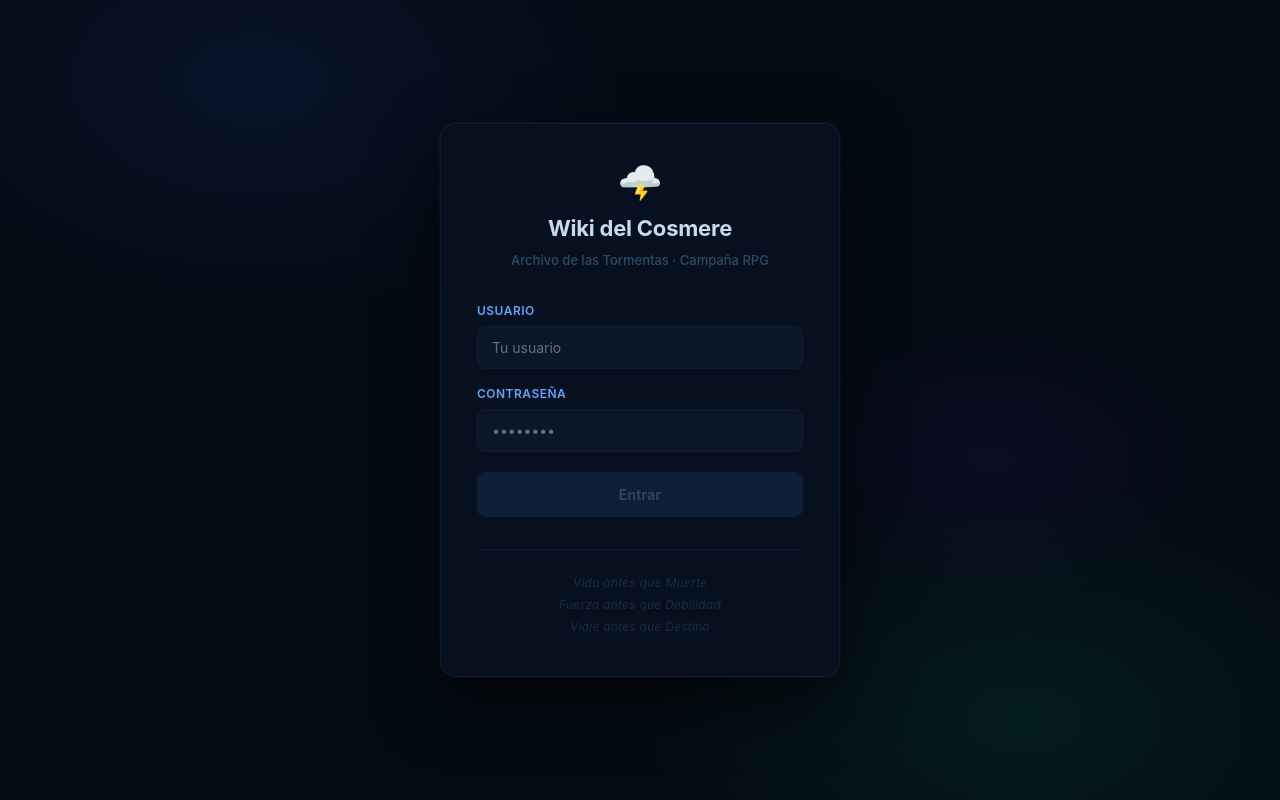
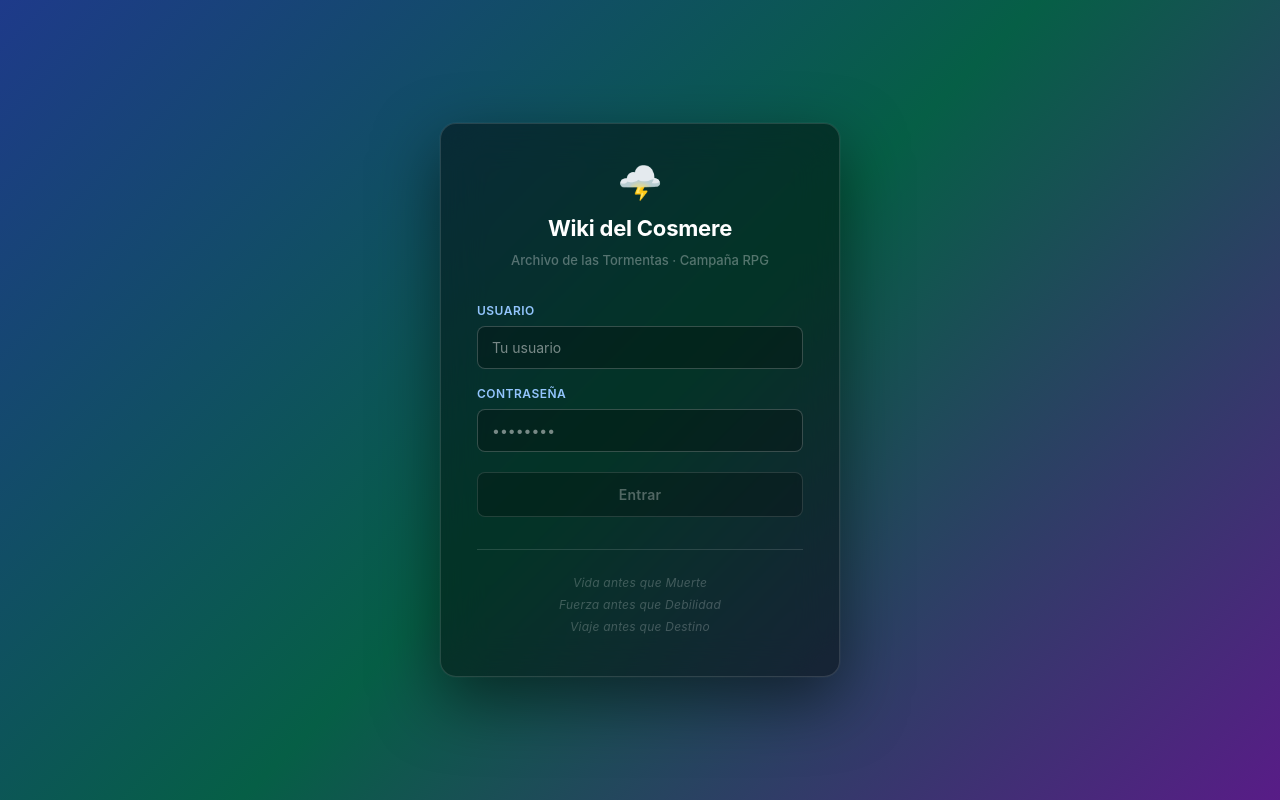
Before and after one commit to AdrianMoraRodriguez/cosmere, a Next.js app: page /login in a window 1280 px wide. Built offline with nearby package versions, Linux system fonts and the light colour scheme.

Commit message:
Temitasss uwu

```diff
--- a/components/WikiLayout.jsx
+++ b/components/WikiLayout.jsx
@@ -1,7 +1,7 @@
 import Link from 'next/link';
 import { useRouter } from 'next/router';
 import { useState, useEffect, useRef } from 'react';
-import { useTheme } from '../hooks/useTheme';
+import { useTheme, THEMES } from '../hooks/useTheme';
 
 // ─── SVG Icons ───────────────────────────────────────────────────────────────
 
@@ -205,7 +205,9 @@ function getUserInitials(username) {
 export default function WikiLayout({ user, indexPages = [], allPages = [], children, searchTerm, onSearch, onLogout }) {
   const router = useRouter();
   const isWikiHome = router.pathname === '/wiki';
-  const { theme, toggle } = useTheme();
+  const { theme, setTheme } = useTheme();
+  const [themeOpen, setThemeOpen] = useState(false);
+  const themeRef = useRef(null);
 
   const mainPages = indexPages.filter(isMainIndexPage);
   const morePages  = indexPages.filter(p => !isMainIndexPage(p));
@@ -215,11 +217,22 @@ export default function WikiLayout({ user, indexPages = [], allPages = [], child
   const [dropdownOpen, setDropdownOpen] = useState(false);
   const searchWrapRef = useRef(null);
 
-  // Close dropdown on click outside
+  // Close search dropdown on click outside
   useEffect(() => {
     const handler = (e) => {
       if (searchWrapRef.current && !searchWrapRef.current.contains(e.target)) {
         setDropdownOpen(false);
+      }
+    };
+    document.addEventListener('mousedown', handler);
+    return () => document.removeEventListener('mousedown', handler);
+  }, []);
+
+  // Close theme dropdown on click outside
+  useEffect(() => {
+    const handler = (e) => {
+      if (themeRef.current && !themeRef.current.contains(e.target)) {
+        setThemeOpen(false);
       }
     };
     document.addEventListener('mousedown', handler);
@@ -461,29 +474,101 @@ export default function WikiLayout({ user, indexPages = [], allPages = [], child
 
           <div style={{ flex: 1 }} />
 
-          {/* Theme toggle */}
+          {/* Theme picker */}
+          <div ref={themeRef} style={{ position: 'relative', flexShrink: 0 }}>
             <button
-            onClick={toggle}
-            title={theme === 'dark' ? 'Cambiar a modo gradiente' : 'Cambiar a modo oscuro'}
+              onClick={() => setThemeOpen(o => !o)}
+              title="Cambiar tema"
               style={{
-              width: '33px', height: '33px',
+                height: '33px',
+                padding: '0 10px 0 6px',
                 borderRadius: '8px',
-              background: 'var(--bg-hover)',
+                background: themeOpen ? 'var(--bg-active)' : 'var(--bg-hover)',
                 border: '1px solid var(--border-input)',
                 color: 'var(--text-2)',
-              fontSize: '16px',
+                fontSize: '12px',
+                fontWeight: '500',
                 cursor: 'pointer',
                 display: 'flex',
                 alignItems: 'center',
-              justifyContent: 'center',
+                gap: '7px',
+                transition: 'background 0.15s',
+              }}
+              onMouseEnter={e => { if (!themeOpen) e.currentTarget.style.background = 'var(--bg-active)'; }}
+              onMouseLeave={e => { if (!themeOpen) e.currentTarget.style.background = 'var(--bg-hover)'; }}
+            >
+              <span style={{
+                width: '16px', height: '16px',
+                borderRadius: '4px',
+                background: THEMES[theme]?.swatchGradient || THEMES.caminapiedras.swatchGradient,
                 flexShrink: 0,
-              transition: 'background 0.15s, border-color 0.15s',
+              }} />
+              <span>{THEMES[theme]?.name || 'Tema'}</span>
+              <svg width="10" height="7" viewBox="0 0 10 7" fill="none" style={{ opacity: 0.6, transition: 'transform 0.15s', transform: themeOpen ? 'rotate(180deg)' : 'none' }}>
+                <path d="M1 1.5L5 5.5L9 1.5" stroke="currentColor" strokeWidth="1.5" strokeLinecap="round" strokeLinejoin="round"/>
+              </svg>
+            </button>
+
+            {themeOpen && (
+              <div style={{
+                position: 'absolute',
+                top: 'calc(100% + 6px)',
+                right: 0,
+                width: '210px',
+                background: 'var(--bg-panel)',
+                border: '1px solid var(--border)',
+                borderRadius: '10px',
+                boxShadow: '0 16px 48px rgba(0,0,0,0.6)',
+                backdropFilter: 'blur(20px)',
+                overflow: 'hidden',
+                zIndex: 300,
+                padding: '4px',
+              }}>
+                {Object.entries(THEMES).map(([key, t]) => (
+                  <button
+                    key={key}
+                    onMouseDown={e => { e.preventDefault(); setTheme(key); setThemeOpen(false); }}
+                    style={{
+                      width: '100%',
+                      padding: '8px 10px',
+                      display: 'flex',
+                      alignItems: 'center',
+                      gap: '10px',
+                      background: theme === key ? 'var(--bg-active)' : 'transparent',
+                      border: 'none',
+                      borderRadius: '7px',
+                      cursor: 'pointer',
+                      textAlign: 'left',
+                      transition: 'background 0.1s',
                     }}
-            onMouseEnter={e => e.currentTarget.style.background = 'var(--bg-active)'}
-            onMouseLeave={e => e.currentTarget.style.background = 'var(--bg-hover)'}
+                    onMouseEnter={e => { if (theme !== key) e.currentTarget.style.background = 'var(--bg-hover)'; }}
+                    onMouseLeave={e => { if (theme !== key) e.currentTarget.style.background = 'transparent'; }}
                   >
-            {theme === 'dark' ? '🌙' : '🎨'}
+                    <span style={{
+                      width: '28px', height: '28px',
+                      borderRadius: '6px',
+                      background: t.swatchGradient,
+                      flexShrink: 0,
+                      border: theme === key ? '2px solid var(--accent-2)' : '2px solid rgba(255,255,255,0.15)',
+                    }} />
+                    <span style={{
+                      color: theme === key ? 'var(--text-1)' : 'var(--text-2)',
+                      fontSize: '13px',
+                      fontWeight: theme === key ? '600' : '400',
+                      flex: 1,
+                    }}>
+                      {t.name}
+                    </span>
+                    {theme === key && (
+                      <svg width="14" height="14" viewBox="0 0 14 14" fill="none" style={{ flexShrink: 0 }}>
+                        <path d="M2.5 7L5.5 10L11.5 4" stroke="var(--accent-2)" strokeWidth="2" strokeLinecap="round" strokeLinejoin="round"/>
+                      </svg>
+                    )}
                   </button>
+                ))}
+              </div>
+            )}
+          </div>
 
           {/* User */}
           <div style={{ display: 'flex', alignItems: 'center', gap: '10px' }}>
--- a/hooks/useTheme.js
+++ b/hooks/useTheme.js
@@ -1,25 +1,51 @@
 import { useState, useEffect } from 'react';
 
+export const THEMES = {
+  caminapiedras: {
+    name: 'Caminapiedras',
+    swatchGradient: 'linear-gradient(135deg, #1e3a8a, #065f46, #581c87)',
+  },
+  odium: {
+    name: 'Odium',
+    swatchGradient: 'linear-gradient(135deg, #951c0f, #550790, #d8c41a)',
+  },
+  honor: {
+    name: 'Honor',
+    swatchGradient: 'linear-gradient(135deg, #2a9bbd, #c6e3e7, #d8c41a)',
+  },
+  cultivacion: {
+    name: 'Cultivación',
+    swatchGradient: 'linear-gradient(135deg, #495d3a, #287f79, #865743)',
+  },
+  'sangre-espectral': {
+    name: 'Sangre Espectral',
+    swatchGradient: 'linear-gradient(135deg, #91040a, #909090)',
+  },
+  'ojos-de-palah': {
+    name: 'Ojos de Palah',
+    swatchGradient: 'linear-gradient(135deg, #659b69, #d0b774)',
+  },
+};
+
 export function useTheme() {
-  const [theme, setTheme] = useState('dark');
+  const [theme, setThemeState] = useState('caminapiedras');
 
   useEffect(() => {
-    const saved = localStorage.getItem('wiki-theme') || 'dark';
+    const saved = localStorage.getItem('wiki-theme') || 'caminapiedras';
     applyTheme(saved);
-    setTheme(saved);
+    setThemeState(saved);
   }, []);
 
-  const toggle = () => {
-    const next = theme === 'dark' ? 'gradient' : 'dark';
-    applyTheme(next);
-    setTheme(next);
-    localStorage.setItem('wiki-theme', next);
+  const setTheme = (name) => {
+    applyTheme(name);
+    setThemeState(name);
+    localStorage.setItem('wiki-theme', name);
   };
 
-  return { theme, toggle };
+  return { theme, setTheme };
 }
 
-function applyTheme(theme) {
-  document.documentElement.setAttribute('data-theme', theme);
-  document.body.setAttribute('data-theme', theme);
+function applyTheme(t) {
+  document.documentElement.setAttribute('data-theme', t);
+  document.body.setAttribute('data-theme', t);
 }
--- a/pages/login.js
+++ b/pages/login.js
@@ -7,15 +7,13 @@ export default function Login() {
   const [error, setError] = useState('');
   const [loading, setLoading] = useState(false);
   const [focusedField, setFocusedField] = useState(null);
-  const [theme, setTheme] = useState(null);
   const router = useRouter();
 
   useEffect(() => {
-    const saved = localStorage.getItem('wiki-theme');
-    setTheme(saved);
+    const saved = localStorage.getItem('wiki-theme') || 'caminapiedras';
+    document.documentElement.setAttribute('data-theme', saved);
+    document.body.setAttribute('data-theme', saved);
   }, []);
-
-  const isGradient = theme === 'gradient';
 
   const handleSubmit = async (e) => {
     e.preventDefault();
@@ -44,68 +42,55 @@ export default function Login() {
   const inputStyle = (field) => ({
     width: '100%',
     padding: '10px 14px',
-    background: isGradient ? 'rgba(0,0,0,0.3)' : 'var(--bg-input)',
-    border: `1px solid ${focusedField === field ? 'var(--accent)' : isGradient ? 'rgba(255,255,255,0.2)' : 'var(--border)'}`,
+    background: 'var(--bg-input)',
+    border: `1px solid ${focusedField === field ? 'var(--accent)' : 'var(--border-input)'}`,
     borderRadius: '8px',
     color: 'var(--text-2)',
     fontSize: '14px',
     outline: 'none',
     transition: 'border-color 0.2s, box-shadow 0.2s',
-    boxShadow: focusedField === field ? '0 0 0 3px rgba(37,99,235,0.15)' : 'none',
+    boxShadow: focusedField === field ? '0 0 0 3px rgba(255,255,255,0.08)' : 'none',
     fontFamily: "-apple-system, BlinkMacSystemFont, 'Segoe UI', sans-serif",
   });
 
   return (
     <div style={{
       minHeight: '100vh',
-      background: isGradient
-        ? 'linear-gradient(135deg, #1e3a8a 0%, #065f46 50%, #581c87 100%)'
-        : '#040b14',
       display: 'flex',
       alignItems: 'center',
       justifyContent: 'center',
       fontFamily: "-apple-system, BlinkMacSystemFont, 'Segoe UI', sans-serif",
-      position: 'relative',
-      overflow: 'hidden',
     }}>
-
-      {/* Background glows */}
-      <div style={{ position:'absolute', inset:0, pointerEvents:'none' }}>
-        <div style={{ position:'absolute', top:'-20%', left:'-10%', width:'60%', height:'60%', background:'radial-gradient(ellipse,rgba(30,58,138,0.18) 0%,transparent 70%)', borderRadius:'50%' }} />
-        <div style={{ position:'absolute', bottom:'-20%', right:'-10%', width:'60%', height:'60%', background:'radial-gradient(ellipse,rgba(5,150,105,0.12) 0%,transparent 70%)', borderRadius:'50%' }} />
-        <div style={{ position:'absolute', top:'40%', right:'5%', width:'35%', height:'35%', background:'radial-gradient(ellipse,rgba(109,28,217,0.08) 0%,transparent 70%)', borderRadius:'50%' }} />
-      </div>
-
       {/* Card */}
       <div style={{
         position: 'relative',
-        background: isGradient ? 'rgba(255,255,255,0.08)' : 'var(--bg-panel)',
-        border: `1px solid ${isGradient ? 'rgba(255,255,255,0.15)' : 'var(--border)'}`,
-        backdropFilter: isGradient ? 'blur(16px)' : undefined,
+        background: 'var(--bg-panel)',
+        border: '1px solid var(--border)',
+        backdropFilter: 'blur(20px)',
         borderRadius: '16px',
         padding: '40px 36px',
         width: '100%',
         maxWidth: '400px',
         margin: '0 16px',
-        boxShadow: '0 24px 64px rgba(0,0,0,0.6), 0 0 0 1px rgba(255,255,255,0.03)',
+        boxShadow: '0 24px 64px rgba(0,0,0,0.5), 0 0 0 1px rgba(255,255,255,0.04)',
       }}>
 
         {/* Logo & title */}
-        <div style={{ textAlign:'center', marginBottom:'32px' }}>
-          <div style={{ fontSize:'36px', marginBottom:'12px', lineHeight:1 }}>🌩️</div>
-          <h1 style={{ margin:0, color:'var(--text-1)', fontSize:'22px', fontWeight:'700', letterSpacing:'-0.01em' }}>
+        <div style={{ textAlign: 'center', marginBottom: '32px' }}>
+          <div style={{ fontSize: '36px', marginBottom: '12px', lineHeight: 1 }}>🌩️</div>
+          <h1 style={{ margin: 0, color: 'var(--text-1)', fontSize: '22px', fontWeight: '700', letterSpacing: '-0.01em' }}>
             Wiki del Cosmere
           </h1>
-          <p style={{ margin:'6px 0 0', color:'var(--text-6)', fontSize:'13px', fontWeight:'500' }}>
+          <p style={{ margin: '6px 0 0', color: 'var(--text-6)', fontSize: '13px', fontWeight: '500' }}>
             Archivo de las Tormentas · Campaña RPG
           </p>
         </div>
 
         {/* Form */}
-        <form onSubmit={handleSubmit} style={{ display:'flex', flexDirection:'column', gap:'16px' }}>
+        <form onSubmit={handleSubmit} style={{ display: 'flex', flexDirection: 'column', gap: '16px' }}>
 
-          <div style={{ display:'flex', flexDirection:'column', gap:'6px' }}>
-            <label style={{ color:'var(--accent-2)', fontSize:'12px', fontWeight:'600', letterSpacing:'0.04em', textTransform:'uppercase' }}>
+          <div style={{ display: 'flex', flexDirection: 'column', gap: '6px' }}>
+            <label style={{ color: 'var(--accent-2)', fontSize: '12px', fontWeight: '600', letterSpacing: '0.04em', textTransform: 'uppercase' }}>
               Usuario
             </label>
             <input
@@ -122,8 +107,8 @@ export default function Login() {
             />
           </div>
 
-          <div style={{ display:'flex', flexDirection:'column', gap:'6px' }}>
-            <label style={{ color:'var(--accent-2)', fontSize:'12px', fontWeight:'600', letterSpacing:'0.04em', textTransform:'uppercase' }}>
+          <div style={{ display: 'flex', flexDirection: 'column', gap: '6px' }}>
+            <label style={{ color: 'var(--accent-2)', fontSize: '12px', fontWeight: '600', letterSpacing: '0.04em', textTransform: 'uppercase' }}>
               Contraseña
             </label>
             <input
@@ -147,12 +132,12 @@ export default function Login() {
               marginTop: '4px',
               padding: '11px',
               background: loading || !username || !password
-                ? 'var(--bg-hover)'
-                : 'linear-gradient(135deg, #1e3a8a 0%, #2563eb 100%)',
+                ? 'var(--btn-disabled-bg)'
+                : 'var(--accent)',
               border: '1px solid',
               borderColor: loading || !username || !password ? 'var(--border)' : 'var(--accent)',
               borderRadius: '8px',
-              color: loading || !username || !password ? 'var(--text-6)' : 'white',
+              color: loading || !username || !password ? 'var(--btn-disabled-text)' : '#ffffff',
               fontSize: '14px',
               fontWeight: '600',
               cursor: loading || !username || !password ? 'not-allowed' : 'pointer',
@@ -161,12 +146,12 @@ export default function Login() {
             }}
             onMouseEnter={e => {
               if (!loading && username && password) {
-                e.currentTarget.style.boxShadow = '0 4px 16px rgba(37,99,235,0.4)';
+                e.currentTarget.style.opacity = '0.85';
                 e.currentTarget.style.transform = 'translateY(-1px)';
               }
             }}
             onMouseLeave={e => {
-              e.currentTarget.style.boxShadow = 'none';
+              e.currentTarget.style.opacity = '1';
               e.currentTarget.style.transform = 'translateY(0)';
             }}
           >
@@ -199,7 +184,7 @@ export default function Login() {
           gap: '4px',
         }}>
           {['Vida antes que Muerte', 'Fuerza antes que Debilidad', 'Viaje antes que Destino'].map(line => (
-            <p key={line} style={{ margin:0, color:'var(--text-7)', fontSize:'12px', fontStyle:'italic', letterSpacing:'0.02em' }}>
+            <p key={line} style={{ margin: 0, color: 'var(--text-7)', fontSize: '12px', fontStyle: 'italic', letterSpacing: '0.02em' }}>
               {line}
             </p>
           ))}
--- a/styles/globals.css
+++ b/styles/globals.css
@@ -20,37 +20,8 @@ body {
 
 /* ── Theme variables ─────────────────────────────────────────────────────────── */
 
+/* Shared base — all themes use glass panels over gradient background */
 :root {
-  --bg:          #050c18;
-  --bg-panel:    #07101f;
-  --bg-card:     #0a1628;
-  --bg-input:    #0b1628;
-  --bg-hover:    #0c1e38;
-  --bg-active:   #0f2040;
-
-  --border:       #0f1e30;
-  --border-card:  #122030;
-  --border-input: #152030;
-
-  --text-1: #c8daf0;
-  --text-2: #b8ccdf;
-  --text-3: #9ab4cc;
-  --text-4: #5a7898;
-  --text-5: #3a5878;
-  --text-6: #2e4a65;
-  --text-7: #1a2d40;
-
-  --accent:     #2563eb;
-  --accent-2:   #60a5fa;
-  --accent-dim: #1d4ed8;
-  --nav-border: #3b82f6;
-  --logo-color: #4d8fd6;
-
-  --btn-disabled-bg:   #1a2535;
-  --btn-disabled-text: #2e4060;
-}
-
-:root[data-theme="gradient"] {
   --bg:        transparent;
   --bg-panel:  rgba(0,0,0,0.45);
   --bg-card:   rgba(255,255,255,0.07);
@@ -70,6 +41,8 @@ body {
   --text-6: rgba(255,255,255,0.32);
   --text-7: rgba(255,255,255,0.22);
 
+  /* Caminapiedras — default */
+  --body-gradient: linear-gradient(135deg, #1e3a8a 0%, #065f46 50%, #581c87 100%);
   --accent:     #60a5fa;
   --accent-2:   #93c5fd;
   --accent-dim: #3b82f6;
@@ -80,9 +53,59 @@ body {
   --btn-disabled-text: rgba(255,255,255,0.3);
 }
 
-/* Gradient body background */
-body[data-theme="gradient"] {
-  background: linear-gradient(135deg, #1e3a8a 0%, #065f46 50%, #581c87 100%);
+/* Odium — Red, Purple, Gold */
+:root[data-theme="odium"] {
+  --body-gradient: linear-gradient(135deg, #6b0010 0%, #2a0040 50%, #5a4a00 100%);
+  --accent:     #d8c41a;
+  --accent-2:   #f0d840;
+  --accent-dim: #a89015;
+  --nav-border: #d8c41a;
+  --logo-color: #d8c41a;
+}
+
+/* Honor — Blue, White, Gold */
+:root[data-theme="honor"] {
+  --body-gradient: linear-gradient(135deg, #0d4a60 0%, #1a7a96 50%, #5a4800 100%);
+  --accent:     #2a9bbd;
+  --accent-2:   #c6e3e7;
+  --accent-dim: #1a7a96;
+  --nav-border: #2a9bbd;
+  --logo-color: #c6e3e7;
+}
+
+/* Cultivación — Green, Turquoise, Brown */
+:root[data-theme="cultivacion"] {
+  --body-gradient: linear-gradient(135deg, #2a3820 0%, #1a5a56 50%, #4a2a18 100%);
+  --accent:     #287f79;
+  --accent-2:   #3db5ae;
+  --accent-dim: #1d5f5c;
+  --nav-border: #287f79;
+  --logo-color: #3db5ae;
+}
+
+/* Sangre Espectral — Red, Gray */
+:root[data-theme="sangre-espectral"] {
+  --body-gradient: linear-gradient(135deg, #3a0005 0%, #91040a 50%, #4a4a4a 100%);
+  --accent:     #c0202a;
+  --accent-2:   #e05060;
+  --accent-dim: #91040a;
+  --nav-border: #c0202a;
+  --logo-color: #e05060;
+}
+
+/* Ojos de Palah — Green, Gold */
+:root[data-theme="ojos-de-palah"] {
+  --body-gradient: linear-gradient(135deg, #1e4020 0%, #4a7a4e 50%, #6a5530 100%);
+  --accent:     #d0b774;
+  --accent-2:   #e8d090;
+  --accent-dim: #a88a50;
+  --nav-border: #d0b774;
+  --logo-color: #659b69;
+}
+
+/* Single body rule — uses the variable set by whichever theme is active */
+body {
+  background: var(--body-gradient);
   background-attachment: fixed;
   min-height: 100vh;
 }
```
Lines whose indentation alone changed are shown as unchanged.
